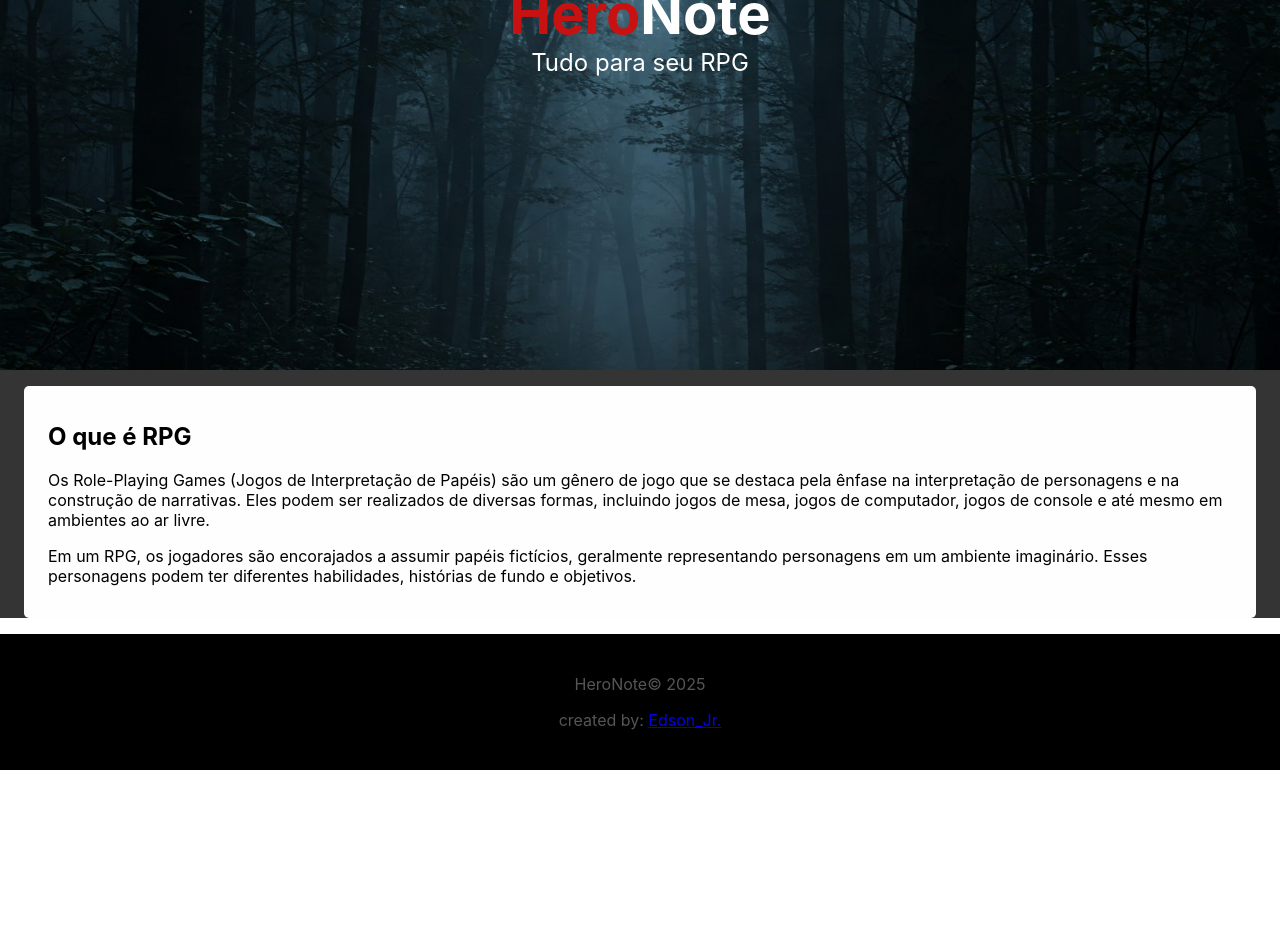
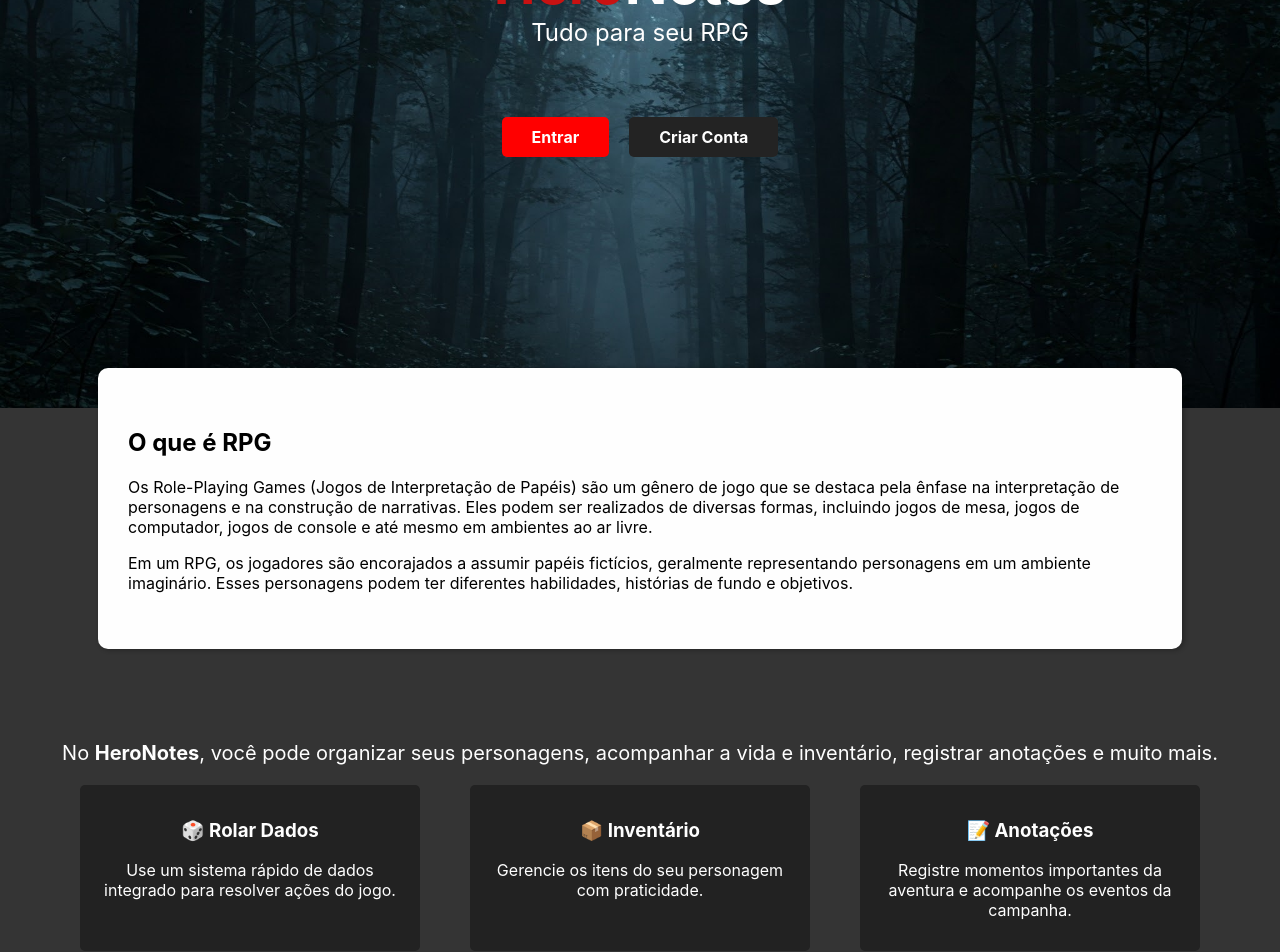
Before and after one commit to juninbr2000/cardPlayerRpg, a React (Create React App) app: page / in a window 1280 px wide. Shown: the part 380-1332 px from the top of the page. Before the commit the page ends 1150 px from the top, so only its background shows below. Built offline with nearby package versions, Linux system fonts and the light colour scheme; no server answers.

Commit message:
new home

```diff
--- a/src/App.css
+++ b/src/App.css
@@ -20,7 +20,19 @@
     border: none;
     margin-bottom: 10px;
 }
-
+.secondary{
+    padding: 10px 30px;
+    margin: 10px;
+    background-color: #232323;
+    color: #fefefe;
+    font-size: 1em;
+    font-weight: bold;
+    text-decoration: none;
+    text-align: center;
+    border-radius: 5px;
+    border: none;
+    margin-bottom: 10px;
+}
 .dice_modal{
     background-color: #fefefe;
     width: 80%;
--- a/src/Pages/Home/Home.js
+++ b/src/Pages/Home/Home.js
@@ -1,12 +1,18 @@
 import React from 'react'
 import styles from "./Home.module.css"
+import { Link } from 'react-router-dom'
 
 const Home = () => {
   return (
     <div className={styles.container}>
       <div className={styles.banner}>
-       <h1 className={styles.logo}><span>Hero</span>Note</h1>
-       <small>Tudo para seu RPG</small>
+        <h1 className={styles.logo}><span>Hero</span>Notes</h1>
+        <small>Tudo para seu RPG</small>
+
+        <div className={styles.actions}>
+          <Link to="/login" className='primary'>Entrar</Link>
+          <Link to="/register" className='secondary'>Criar Conta</Link>
+        </div>
       </div>
 
       <div className={styles.hero}>
@@ -15,8 +21,22 @@ const Home = () => {
         <p>Em um RPG, os jogadores são encorajados a assumir papéis fictícios, geralmente representando personagens em um ambiente imaginário. Esses personagens podem ter diferentes habilidades, histórias de fundo e objetivos.</p>
       </div>
 
+      <div className={styles.features}>
+        <p className={styles.main}>No <strong>HeroNotes</strong>, você pode organizar seus personagens, acompanhar a vida e inventário, registrar anotações e muito mais.</p>
 
-
+        <div className={styles.feature}>
+          <h3>🎲 Rolar Dados</h3>
+          <p>Use um sistema rápido de dados integrado para resolver ações do jogo.</p>
+        </div>
+        <div className={styles.feature}>
+          <h3>📦 Inventário</h3>
+          <p>Gerencie os itens do seu personagem com praticidade.</p>
+        </div>
+        <div className={styles.feature}>
+          <h3>📝 Anotações</h3>
+          <p>Registre momentos importantes da aventura e acompanhe os eventos da campanha.</p>
+        </div>
+      </div>
     </div>
   )
 }
--- a/src/Pages/Home/Home.module.css
+++ b/src/Pages/Home/Home.module.css
@@ -6,13 +6,13 @@
     background-image: url('../../assets/dark_Florest.jpg');
     background-repeat: no-repeat;
     background-size: cover;
-    height: 30vh;
+    height: 40vh;
     color: #fefefe;
     display: flex;
     flex-direction: column;
     align-items: center;
     justify-content: center;
-    padding: 1.3em 1.5em;
+    padding: 2.5em 1.5em;
 }
 .logo{
     color: #fefefe;
@@ -22,52 +22,44 @@
 .logo span{
     color: #c81212;
 }
+.actions{
+    margin-top: 5em;
+}
 
-.info{
-    padding: 1.5em 1em;
+.hero{
+    background-color: #fefefe;
+    color: #000000;
+    padding: 30px 20px;
+    width: 80%;
+    margin: auto;
+    border-radius: 10px;
+    transform: translateY(-40px);
+    box-shadow: 2px 1px 5px #00000050;
+}
+
+.features {
     display: flex;
-    flex-direction: column;
-    gap: 20px;
+    justify-content: space-around;
+    flex-wrap: wrap;
+    padding: 2rem;
 }
-.info h3{
-    text-transform: uppercase;
-    text-decoration: underline;
-    letter-spacing: 2px;
+
+.main{
+    flex-grow: 1;
+    width: 100%;
+    text-align: center;
+    font-size: 20px;
+}
+
+.feature {
+    max-width: 300px;
+    background-color: #222222;
+    padding: 15px 20px;
+    border-radius: 5px;
+    margin-bottom: 10px;
     text-align: center;
 }
-.info div{
-    padding: .5em 1em;
-    background-color: #ccc5b9;
-    color: #000;
-}
-.hero{
-    padding: 1em 1.5em;
-    background-color: #fefefe;
-    color: #000;
-    margin: 1em 1.5em;
-    border-radius: 5px;
-}
-.rules{
-    padding: .5em 1em;
-}
-.rules h2{
-    text-transform: uppercase;
-}
-.rules div{
-    background-color: #fffcf2;
-    color: #000;
-    padding: .5em 1em;
-    margin-bottom: 1em;
-    border-radius: 8px;
-}
-.rules div h4{
-    text-transform: uppercase;
-    text-decoration: underline;
-}
-.rules div p span{
-    font-weight: bold;
-    font-style: italic;
-}
+
 
 @media screen and (min-width: 500px){
     .banner{
@@ -79,26 +71,12 @@
     .logo{
         font-size: 3.5em;
     }
-    .info{
-        flex-direction: row;
+    .hero{
+        padding: 40px 30px;
+        max-width: 1170px;
     }
-    .info div{
-        width: 50%;
-    }
-    .rules{
-        display: flex;
-    }
-    .rules div{
-        width: 50%;
-        border-radius: 0;
-    }
-    .rules div:nth-child(1){
-        background-image: linear-gradient(90deg, #cac7de, #b4da63);
-        border-radius: 5px 0 0 5px;
-    }
-    .rules div:nth-child(2){
-        background-image: linear-gradient(90deg,#b4da63, #78e28f);
-        border-radius: 0 5px 5px 0;
-
-    }
+   .features{
+        max-width: 1170px;
+        margin: auto;
+   }
 }
--- a/src/components/Navbar.js
+++ b/src/components/Navbar.js
@@ -13,7 +13,7 @@ const Navbar = () => {
   return (
     <nav className={styles.navbar}>
         <NavLink to="/" className={styles.logo}>
-            <span>Hero</span>Note
+            <span>Hero</span>Notes
         </NavLink>
         <div>
             <ul className={styles.link_list}>
```
